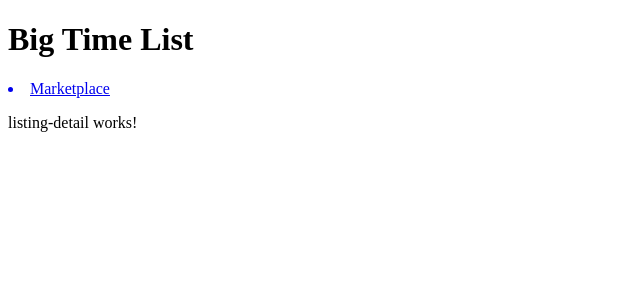
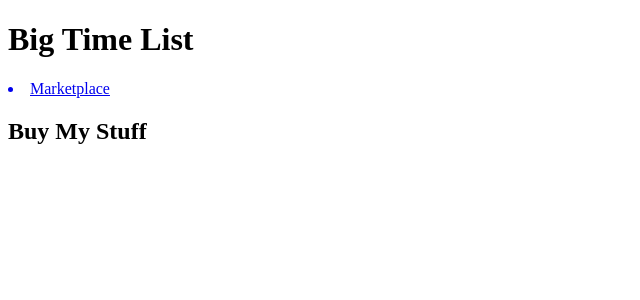
Before and after one commit to n8cotoa/big-time-list, an Angular app: page /listing-detail/1 in a window 1280 px wide. Shown: the top 300 px of the page, without its empty margins (0-640 px from the left). Built offline with nearby package versions, Linux system fonts and the light colour scheme.

Commit message:
Add listing service and ability to display listing details in dynamic routing.

```diff
--- a/src/app/listing-detail/listing-detail.component.html
+++ b/src/app/listing-detail/listing-detail.component.html
@@ -1,3 +1 @@
-<p>
-  listing-detail works!
-</p>
+<h2>{{listing.title}}</h2>
--- a/src/app/listing-detail/listing-detail.component.ts
+++ b/src/app/listing-detail/listing-detail.component.ts
@@ -1,15 +1,27 @@
 import { Component, OnInit } from '@angular/core';
+import { ActivatedRoute, Params } from '@angular/router';
+import { Location } from '@angular/common';
+import { Listing } from '../listing.model';
+import { ListingService } from '../listing.service';
 
 @Component({
   selector: 'app-listing-detail',
   templateUrl: './listing-detail.component.html',
-  styleUrls: ['./listing-detail.component.css']
+  styleUrls: ['./listing-detail.component.css'],
+  providers: [ListingService]
 })
 export class ListingDetailComponent implements OnInit {
+  postId: number = null;
+  title: string = null;
+  listing: Listing = null;
 
-  constructor() { }
+  constructor(private route: ActivatedRoute, private location: Location, private listingService: ListingService) { }
 
   ngOnInit() {
+    this.route.params.forEach((urlParameters) => {
+      this.postId = parseInt(urlParameters['id']);
+    });
+    this.listing = this.listingService.getListingById(this.postId);
   }
 
 }
--- /dev/null
+++ b/src/app/listing.service.ts
@@ -0,0 +1,18 @@
+import { Injectable } from '@angular/core';
+import { Listing } from './listing.model';
+import { LISTINGS } from './mock-listings';
+
+@Injectable()
+export class ListingService {
+
+  constructor() { }
+
+  getListings(){
+    return LISTINGS;
+  }
+
+  getListingById(id) {
+    return LISTINGS.find(i => i.postId === id);
+  }
+
+}
--- a/src/app/marketplace/marketplace.component.html
+++ b/src/app/marketplace/marketplace.component.html
@@ -1,4 +1,4 @@
-<div *ngFor='let list of listings'>
-  <h2>{{list.title}}, ${{list.price}}</h2>
-  <img src="{{list.img}}" alt="Img">
+<div *ngFor='let listing of listings' (click)="goToListing(listing)">
+  <h2>{{listing.title}}, ${{listing.price}}</h2>
+  <img src="{{listing.img}}" alt="Img">
 </div>
--- a/src/app/marketplace/marketplace.component.ts
+++ b/src/app/marketplace/marketplace.component.ts
@@ -1,27 +1,25 @@
 import { Component, OnInit } from '@angular/core';
 import { Listing } from '../listing.model';
+import { Router } from '@angular/router';
+import { ListingService } from '../listing.service';
 
 @Component({
   selector: 'app-marketplace',
   templateUrl: './marketplace.component.html',
-  styleUrls: ['./marketplace.component.css']
+  styleUrls: ['./marketplace.component.css'],
+  providers: [ListingService]
 })
 export class MarketplaceComponent implements OnInit {
 
-  constructor() { }
+  constructor(private router: Router, private listingService: ListingService) { }
 
   ngOnInit() {
+    this.listings = this.listingService.getListings();
+  }
+  listings: Listing[];
+
+  goToListing(clickedListing: Listing) {
+    this.router.navigate(['listing-detail', clickedListing.postId])
   }
 
-  listings: Listing[] = [
-    new Listing("Buy My Stuff", 400, 'test-img', 'All of my great stuff', Date.now(), 'Great Stuff', 1, 'thisemail@email.com', 'Right Behind You'),
-    new Listing("Buy My Stuff", 400, 'test-img', 'All of my great stuff', Date.now(), 'Great Stuff', 2, 'thisemail@email.com', 'Right Behind You'),
-    new Listing("Buy My Stuff", 400, 'test-img', 'All of my great stuff', Date.now(), 'Great Stuff', 3, 'thisemail@email.com', 'Right Behind You'),
-    new Listing("Buy My Stuff", 400, 'test-img', 'All of my great stuff', Date.now(), 'Great Stuff', 4, 'thisemail@email.com', 'Right Behind You'),
-    new Listing("Buy My Stuff", 400, 'test-img', 'All of my great stuff', Date.now(), 'Great Stuff', 5, 'thisemail@email.com', 'Right Behind You'),
-    new Listing("Buy My Stuff", 400, 'test-img', 'All of my great stuff', Date.now(), 'Great Stuff', 6, 'thisemail@email.com', 'Right Behind You'),
-    new Listing("Buy My Stuff", 400, 'test-img', 'All of my great stuff', Date.now(), 'Great Stuff', 7, 'thisemail@email.com', 'Right Behind You'),
-    new Listing("Buy My Stuff", 400, 'test-img', 'All of my great stuff', Date.now(), 'Great Stuff', 8, 'thisemail@email.com', 'Right Behind You'),
-  ]
-
 }
--- /dev/null
+++ b/src/app/mock-listings.ts
@@ -0,0 +1,12 @@
+import { Listing } from './listing.model';
+
+export const LISTINGS: Listing[] = [
+  new Listing("Buy My Stuff", 400, 'test-img', 'All of my great stuff', Date.now(), 'Great Stuff', 1, 'thisemail@email.com', 'Right Behind You'),
+  new Listing("Buy My Stuff", 400, 'test-img', 'All of my great stuff', Date.now(), 'Great Stuff', 2, 'thisemail@email.com', 'Right Behind You'),
+  new Listing("Buy My Stuff", 400, 'test-img', 'All of my great stuff', Date.now(), 'Great Stuff', 3, 'thisemail@email.com', 'Right Behind You'),
+  new Listing("Buy My Stuff", 400, 'test-img', 'All of my great stuff', Date.now(), 'Great Stuff', 4, 'thisemail@email.com', 'Right Behind You'),
+  new Listing("Buy My Stuff", 400, 'test-img', 'All of my great stuff', Date.now(), 'Great Stuff', 5, 'thisemail@email.com', 'Right Behind You'),
+  new Listing("Buy My Stuff", 400, 'test-img', 'All of my great stuff', Date.now(), 'Great Stuff', 6, 'thisemail@email.com', 'Right Behind You'),
+  new Listing("Buy My Stuff", 400, 'test-img', 'All of my great stuff', Date.now(), 'Great Stuff', 7, 'thisemail@email.com', 'Right Behind You'),
+  new Listing("Buy My Stuff", 400, 'test-img', 'All of my great stuff', Date.now(), 'Great Stuff', 8, 'thisemail@email.com', 'Right Behind You'),
+];
```
Also changed, not shown: 1 other file (tests, documents, lock files or other folders).
